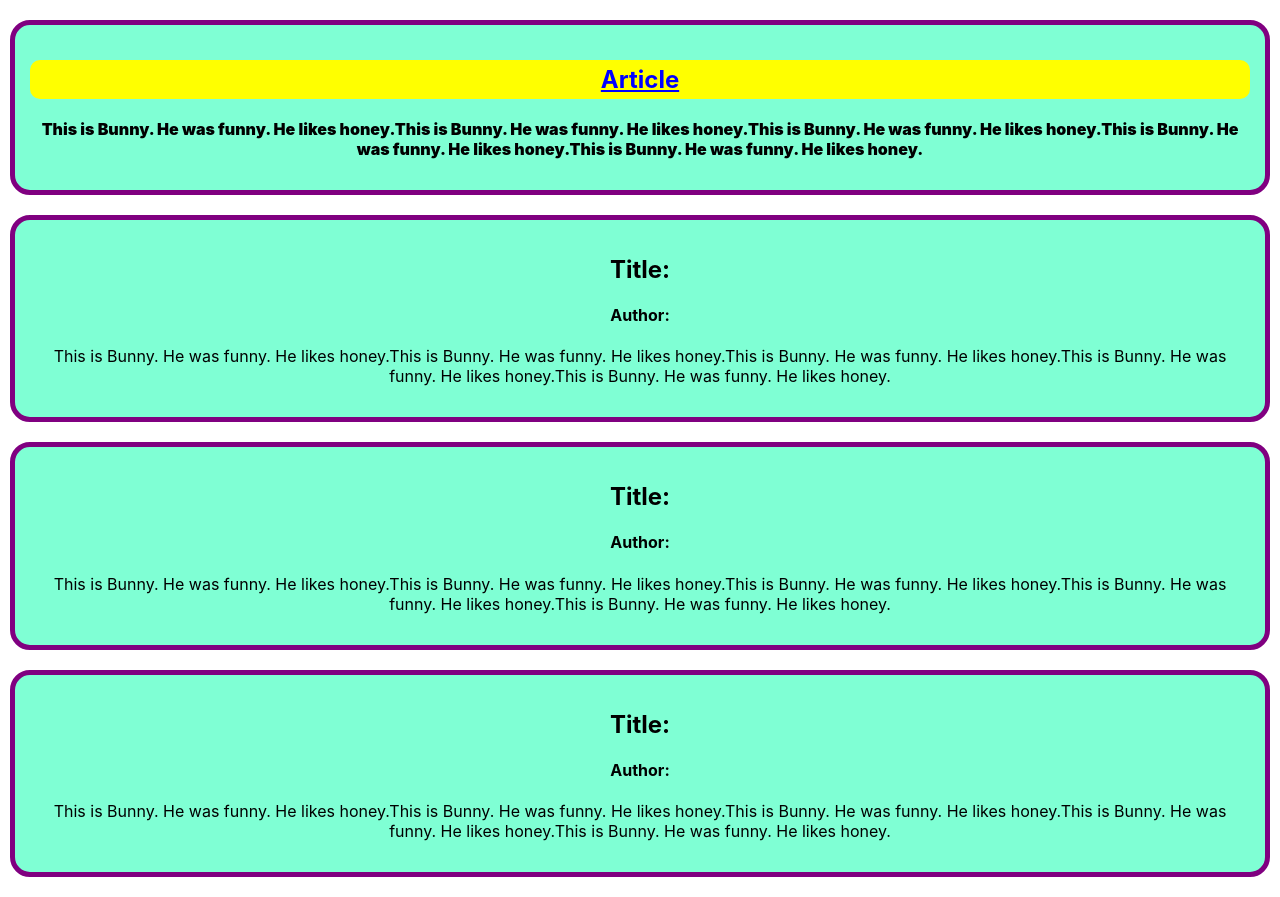
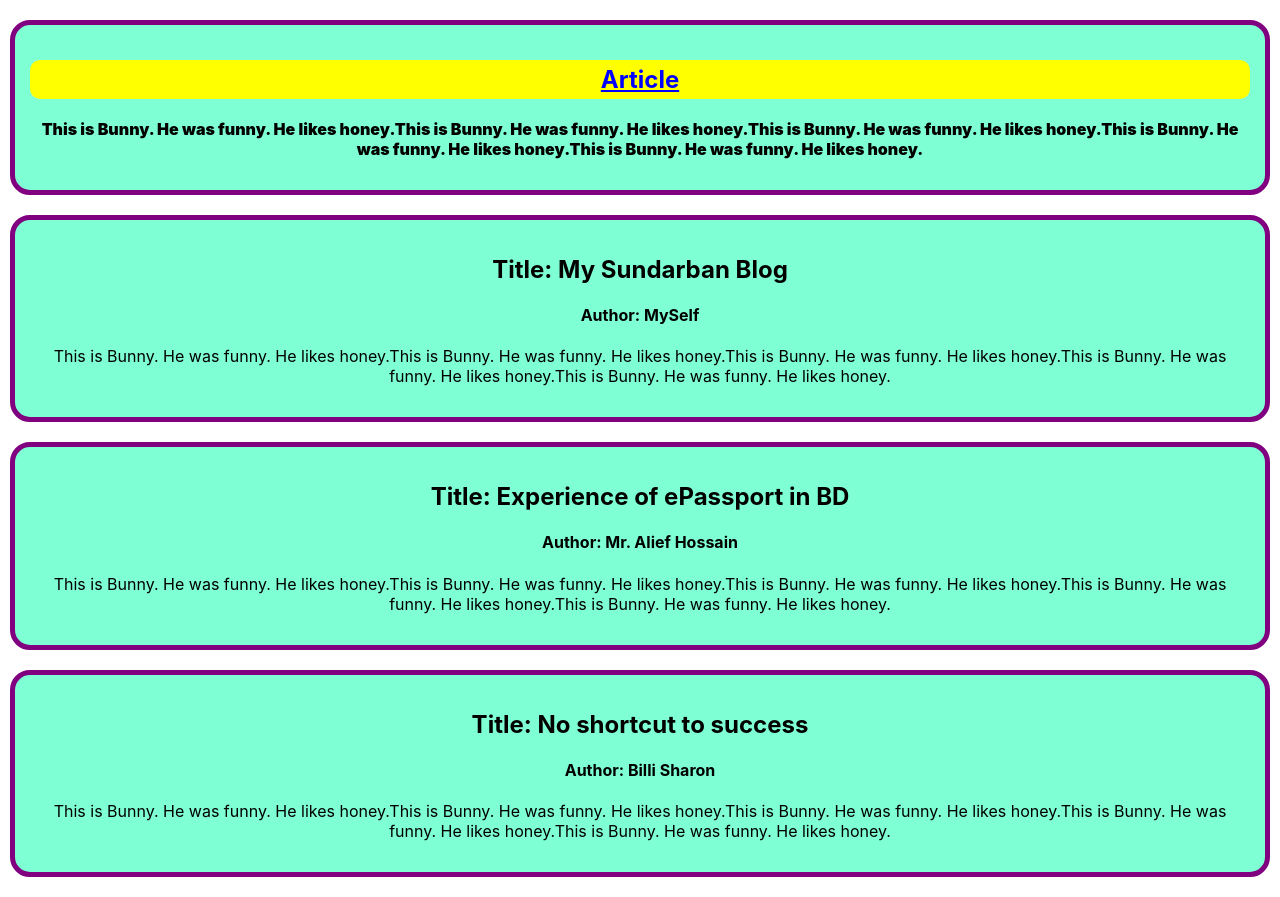
Before and after one commit to webhero-nur/reactjs-concept-recap-46.5, a React (Create React App) app: page / in a window 1280 px wide. Built offline with nearby package versions, Linux system fonts and the light colour scheme.

Commit message:
send property to every component and showed the property

```diff
--- a/src/App.js
+++ b/src/App.js
@@ -2,12 +2,13 @@ import './App.css';
 import Blog from './components/Blog/Blog';
 
 function App() {
+  const [newHeading, newAuthor] = ['No shortcut to success', 'Billi Sharon']
   return (
     <div className="App">
       <Article></Article>
-      <Blog></Blog>
-      <Blog></Blog>
-      <Blog></Blog>
+      <Blog heading='My Sundarban Blog' author='MySelf'></Blog>
+      <Blog heading='Experience of ePassport in BD' author='Mr. Alief Hossain'></Blog>
+      <Blog heading={newHeading} author={newAuthor}></Blog>
     </div>
   );
 }
--- a/src/components/Blog/Blog.js
+++ b/src/components/Blog/Blog.js
@@ -1,11 +1,12 @@
 import React from 'react';
+import './Blog.css'
 
-const Blog = () => {
+const Blog = (props) => {
     return (
         <div>
             <article className='blog'>
-                <h2>Title: </h2>
-                <h4>Author: </h4>
+                <h2>Title: {props.heading}</h2>
+                <h4>Author: {props.author}</h4>
                 <p>This is Bunny. He was funny. He likes honey.This is Bunny. He was funny. He likes honey.This is Bunny. He was funny. He likes honey.This is Bunny. He was funny. He likes honey.This is Bunny. He was funny. He likes honey. </p>
             </article>
         </div>
```
